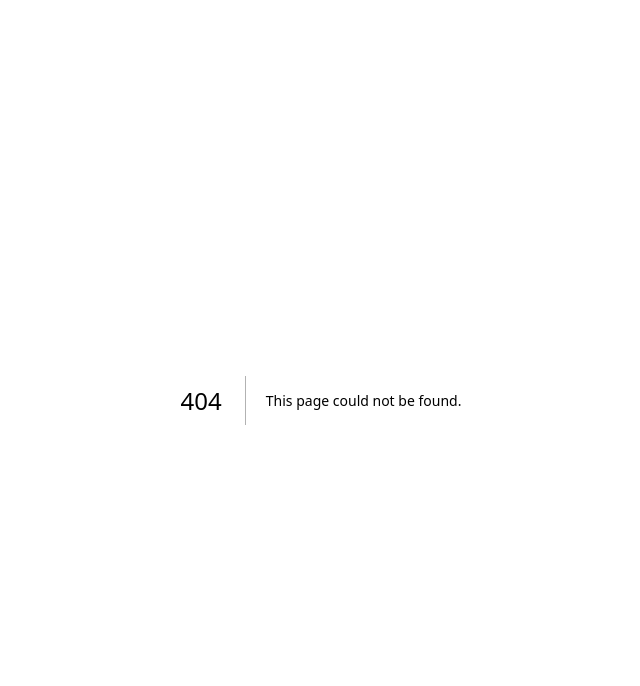
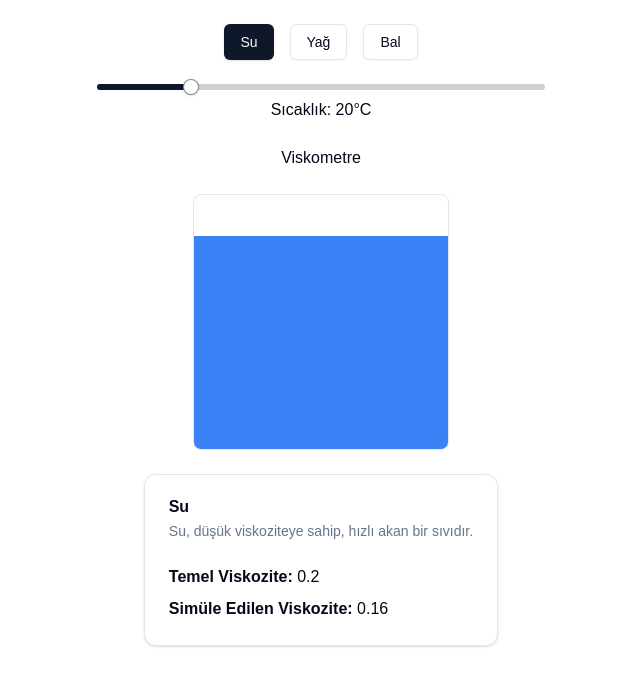
Before and after one commit to canoldasci/edu-games, a Next.js app: page /viskozite in a window 1280 px wide. Before the commit this address had no page. Shown: the top 686 px of the page, without its empty margins (319-959 px from the left). Built offline with nearby package versions, Linux system fonts and the light colour scheme.

Commit message:
viskozite added

```diff
--- /dev/null
+++ b/app/viskozite/page.tsx
@@ -0,0 +1,126 @@
+"use client";
+import { useState } from "react";
+import { Slider } from "@/components/ui/slider";
+import { Button } from "@/components/ui/button";
+import {
+  Card,
+  CardContent,
+  CardHeader,
+  CardTitle,
+  CardDescription,
+} from "@/components/ui/card";
+
+// Sıvı bilgilerini tutan tip ve obje
+type Liquid = {
+  name: string;
+  description: string;
+  color: string; // Tailwind CSS renk sınıfı
+  baseViscosity: number; // 0-1 arası temel viskozite değeri (0: akıcı, 1: yoğun)
+};
+
+const liquids: Record<string, Liquid> = {
+  water: {
+    name: "Su",
+    description: "Su, düşük viskoziteye sahip, hızlı akan bir sıvıdır.",
+    color: "bg-blue-500",
+    baseViscosity: 0.2,
+  },
+  oil: {
+    name: "Yağ",
+    description: "Yağ, orta derecede viskoziteye sahip bir sıvıdır.",
+    color: "bg-yellow-500",
+    baseViscosity: 0.5,
+  },
+  honey: {
+    name: "Bal",
+    description: "Bal, yüksek viskoziteye sahip, yoğun bir sıvıdır.",
+    color: "bg-orange-500",
+    baseViscosity: 0.8,
+  },
+};
+
+const LiquidSimulator: React.FC = () => {
+  const [temperature, setTemperature] = useState(20); // Başlangıç sıcaklığı: 20°C
+  const [selectedLiquid, setSelectedLiquid] =
+    useState<keyof typeof liquids>("water");
+
+  // Slider değeri değiştiğinde state güncellemesi
+  const handleSliderChange = (value: number[]) => {
+    setTemperature(value[0]);
+  };
+
+  // Seçili sıvı bilgileri
+  const currentLiquid = liquids[selectedLiquid];
+
+  /*
+     Basit model:
+     - Sıcaklık arttıkça sıvının viskozitesi azalır.
+     - Simüle Edilen Viskozite = temel viskozite * ((100 - sıcaklık) / 100)
+  */
+  const simulatedViscosity =
+    currentLiquid.baseViscosity * ((100 - temperature) / 100);
+  // Görsel temsil için, viskozitenin ters oranı (fluidity) kullanılarak sıvının "akışkanlık" yüzdesi hesaplanır.
+  const fluidity = 1 - simulatedViscosity;
+
+  return (
+    <div className="flex flex-col items-center p-6 space-y-6">
+      {/* Üst kısım: Sıvı seçimi */}
+      <div className="flex space-x-4">
+        {Object.entries(liquids).map(([key, liquid]) => (
+          <Button
+            key={key}
+            variant={selectedLiquid === key ? "default" : "outline"}
+            onClick={() => setSelectedLiquid(key as keyof typeof liquids)}
+          >
+            {liquid.name}
+          </Button>
+        ))}
+      </div>
+
+      {/* Sıcaklık ayarı için slider */}
+      <div className="w-full max-w-md">
+        <Slider
+          defaultValue={[temperature]}
+          min={0}
+          max={100}
+          step={1}
+          onValueChange={handleSliderChange}
+        />
+        <p className="mt-2 text-center">Sıcaklık: {temperature}°C</p>
+      </div>
+
+      {/* Görsel Temsil: Sıvının akışkanlığını temsil eden renkli bar */}
+      <h1>Viskometre</h1>
+      <div className="w-64 h-64 relative border rounded-lg overflow-hidden">
+        <div
+          className={`absolute bottom-0 w-full transition-all duration-300 ${currentLiquid.color}`}
+          style={{
+            height: `${fluidity * 100}%`,
+          }}
+        ></div>
+        <span className="absolute top-2 left-2 text-white font-semibold">
+          Viskozite: {simulatedViscosity.toFixed(2)}
+        </span>
+      </div>
+
+      {/* Alt kısım: Açıklama kartı */}
+      <Card className="mt-6 max-w-md">
+        <CardHeader>
+          <CardTitle>{currentLiquid.name}</CardTitle>
+          <CardDescription>{currentLiquid.description}</CardDescription>
+        </CardHeader>
+        <CardContent>
+          <p>
+            <strong>Temel Viskozite:</strong> {currentLiquid.baseViscosity}
+          </p>
+          <p className="mt-2">
+            <strong>Simüle Edilen Viskozite:</strong>{" "}
+            {simulatedViscosity.toFixed(2)}
+          </p>
+        </CardContent>
+      </Card>
+    </div>
+  );
+};
+
+export default LiquidSimulator;
```
